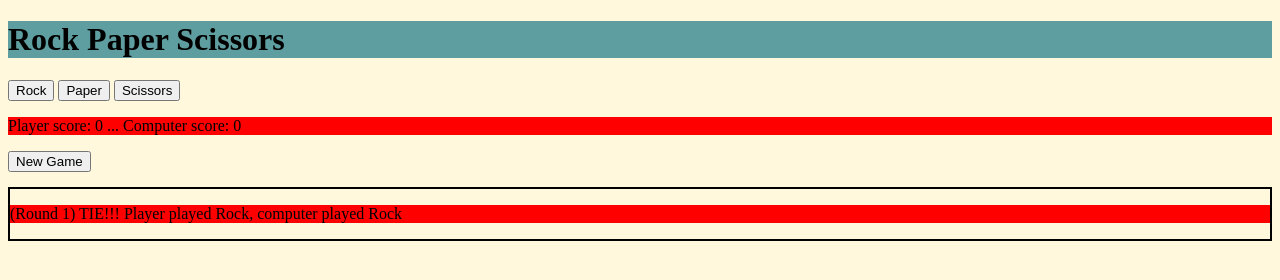
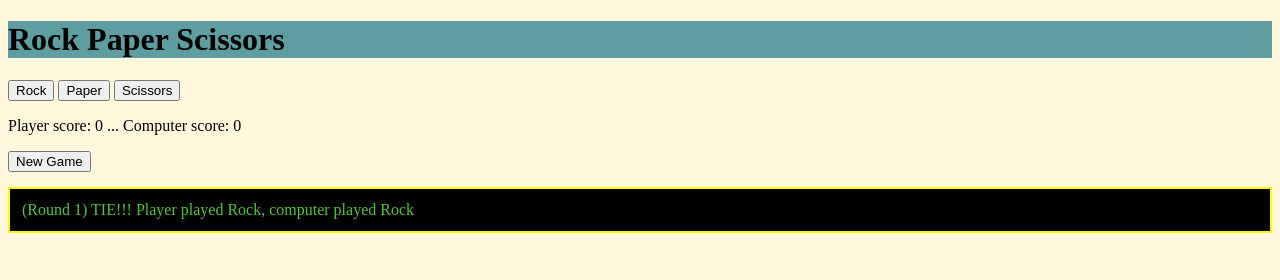
Before and after one commit to TheTomik93/rock-paper-scissors, a plain HTML site: page index.html in a window 1280 px wide. Both pictures are taken after a click on the button "Rock". Drawn offline with Linux system fonts and the light colour scheme.

Commit message:
Small UI tweaks, refactoring JS code.

```diff
--- a/logic.js
+++ b/logic.js
@@ -78,10 +78,7 @@ function updateScore(){
         document.getElementById('score').innerHTML = `GAME OVER! Player: ${playerScore} - Computer: ${computerScore} ... press New Game to play again`;
         gameOver = true;
     }
-}let nodes = document.querySelectorAll('#Rock, #Paper, #Scissors');
-console.log(nodes);
-console.log(`ID ${nodes[0].id}`);
-console.log(nodes[0].classList[0]);
+}
 
 function battleLogAddItem(result){
     let battleLogItem = document.createElement("p");
--- a/style.css
+++ b/style.css
@@ -4,10 +4,21 @@ h1 {
 body {
     background-color: cornsilk;
 }
-p{
-    background-color: red;
+.battleLog p{
+    margin: 3px;
+    margin-left: 12px;
+    color: rgba(93, 213, 63, 0.918);
+}
+.battleLog p:first-child{
+    margin-top: 12px;
+}
+.battleLog p:last-child{
+    margin-bottom: 12px;
+}
+.battleLog{
+    background-color: black;
 }
 .battleLog {
-    border: 2px solid black;
+    border: 2px solid yellow;
     margin-top: 15px;
 }
```
